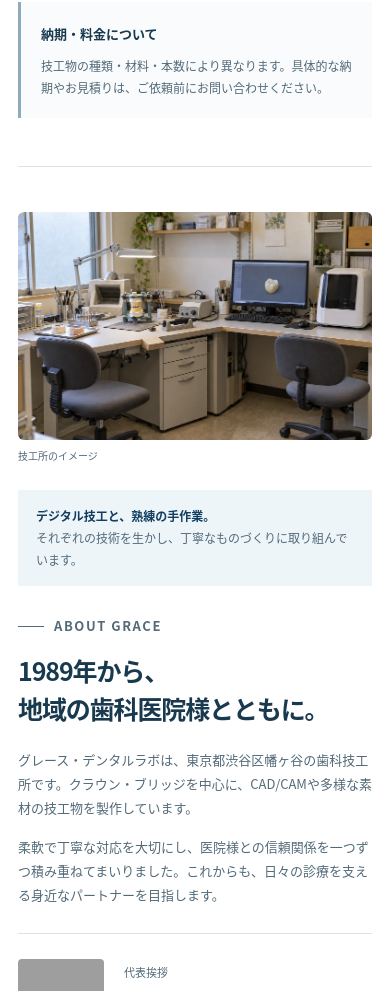
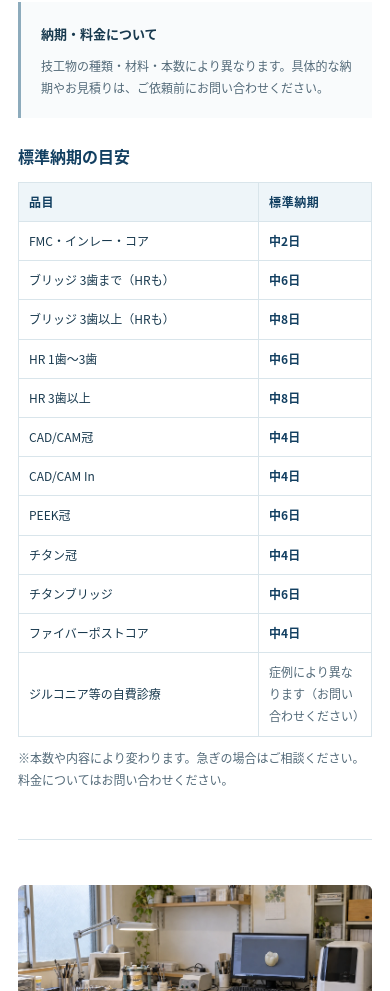
Before and after one commit to gracedental/grace-dental-lab, a plain HTML site: page index.html in a window 390 px wide. Shown: the part 4668-5659 px from the top of the page. Drawn offline with Linux system fonts and the light colour scheme; grey boxes are pictures that could not be loaded.

Commit message:
標準納期の目安を追加

```diff
--- a/index.html
+++ b/index.html
@@ -24,7 +24,7 @@
 .section{padding-block:82px}.section-heading{display:flex;align-items:flex-end;justify-content:space-between;gap:48px;margin-bottom:30px}.section-heading h2,.section-title{margin-top:12px;font-size:29px;font-weight:700;letter-spacing:-.045em}.section-heading>p{color:var(--muted);font-size:13px;max-width:400px}.product-grid{display:grid;grid-template-columns:repeat(4,1fr);gap:16px}.product-card{border-top:3px solid var(--accent);padding:25px 21px 23px;background:var(--paper)}.product-top{display:flex;justify-content:space-between;align-items:center;margin-bottom:21px}.product-top .number{color:#678496;letter-spacing:.12em;font-size:11px}.product-top svg{width:32px;height:32px;color:var(--accent)}.product-card h3{font-size:16px;min-height:50px}.product-card p{margin-top:12px;font-size:12px;color:var(--muted)}.product-tag{display:inline-block;margin-top:20px;font-size:10px;color:var(--blue);background:#e4eff4;padding:3px 9px}
 .gallery-section{background:var(--pale)}.gallery-grid{display:grid;grid-template-columns:repeat(2,1fr);gap:25px}.gallery-card{background:white;border:1px solid #e4ebf0;border-radius:7px;overflow:hidden}.gallery-image{padding:18px;height:230px;display:flex;align-items:center;justify-content:center;background:white}.gallery-image img{width:100%;height:100%;object-fit:contain}.gallery-pair{display:grid;grid-template-columns:1fr 1fr;gap:10px;height:230px;padding:18px}.gallery-pair figure{min-width:0;display:flex;justify-content:center;align-items:center}.gallery-pair img{width:100%;height:100%;object-fit:contain}.gallery-copy{padding:20px 24px 24px;border-top:1px solid #eef2f5}.gallery-copy .label{font-size:10px;font-weight:600;color:var(--accent);letter-spacing:.12em}.gallery-copy h3{margin-top:6px;font-size:17px}.gallery-copy p{margin-top:8px;color:var(--muted);font-size:12px}
 .pickup-section{padding-top:72px;padding-bottom:0}.pickup-panel{display:grid;grid-template-columns:1.15fr 1fr;gap:48px;padding:42px 48px;background:var(--blue);border-radius:7px;color:white}.pickup-panel .eyebrow{color:#b2d9ec}.pickup-panel h2{margin-top:12px;font-size:27px;letter-spacing:-.04em}.pickup-panel p{color:#e1edf4;margin-top:16px;font-size:13px}.area-content{display:flex;flex-direction:column;justify-content:center}.area-tags{display:grid;grid-template-columns:1fr 1fr;gap:12px}.area-tags span{padding:13px 15px;border:1px solid #7797ad;border-radius:3px;text-align:center;font-size:16px;font-weight:600}.area-content small{margin-top:13px;font-size:11px;color:#e1edf4}
-.step-grid{display:grid;grid-template-columns:repeat(3,1fr);gap:24px}.step{padding:24px 23px;border:1px solid var(--line);border-radius:6px}.step-number{display:block;color:var(--accent);font-size:12px;font-weight:600;letter-spacing:.08em;margin-bottom:15px}.step h3{font-size:17px}.step p{margin-top:11px;font-size:12px;color:var(--muted)}.quote-note{display:flex;align-items:flex-start;gap:22px;padding:22px 25px;margin-top:22px;background:var(--paper);border-left:3px solid #8dabbc}.quote-note strong{font-size:13px;white-space:nowrap}.quote-note p{font-size:12px;color:var(--muted)}
+.step-grid{display:grid;grid-template-columns:repeat(3,1fr);gap:24px}.step{padding:24px 23px;border:1px solid var(--line);border-radius:6px}.step-number{display:block;color:var(--accent);font-size:12px;font-weight:600;letter-spacing:.08em;margin-bottom:15px}.step h3{font-size:17px}.step p{margin-top:11px;font-size:12px;color:var(--muted)}.quote-note{display:flex;align-items:flex-start;gap:22px;padding:22px 25px;margin-top:22px;background:var(--paper);border-left:3px solid #8dabbc}.quote-note strong{font-size:13px;white-space:nowrap}.quote-note p{font-size:12px;color:var(--muted)}.delivery{margin-top:26px}.delivery h3{font-size:16px;color:var(--blue)}.delivery-table{width:100%;border-collapse:collapse;margin-top:13px;font-size:13px;background:white}.delivery-table th,.delivery-table td{border:1px solid var(--line);padding:9px 14px;text-align:left}.delivery-table th{background:var(--pale);color:var(--blue);font-size:12px;letter-spacing:.05em}.delivery-table td:last-child{white-space:nowrap;font-weight:600;color:var(--blue);width:32%}.delivery-table td.delivery-long{white-space:normal;font-weight:400;color:var(--muted)}.delivery-note{margin-top:10px;font-size:12px;color:var(--muted)}@media(max-width:640px){.delivery-table{font-size:12px}.delivery-table th,.delivery-table td{padding:8px 10px}}
 .about-section{padding-top:0}.about-grid{display:grid;grid-template-columns:1fr 1fr;gap:54px;padding-top:70px;border-top:1px solid var(--line)}.about-image{width:100%;border-radius:6px;aspect-ratio:1.55;object-fit:cover}.about-image-caption{margin-top:7px;color:var(--muted);font-size:10px}.about-copy .section-title{font-size:27px;margin-bottom:20px}.about-copy>p{color:var(--muted);font-size:13px}.about-copy>p+p{margin-top:15px}.representative{display:flex;gap:20px;align-items:flex-start;margin-top:26px;padding-top:25px;border-top:1px solid var(--line)}.representative img{width:86px;height:108px;object-fit:cover;object-position:top;border-radius:4px;flex-shrink:0}.representative .role{font-size:11px;color:var(--muted)}.representative h3{font-size:18px;margin-top:3px}.representative p{font-size:12px;color:var(--muted);margin-top:9px}.about-bottom{margin-top:24px;background:var(--pale);padding:15px 18px;font-size:12px;color:var(--muted)}.about-bottom strong{color:var(--blue)}
 .contact-section{background:#f0f5f8;border-top:1px solid var(--line)}.contact-grid{display:grid;grid-template-columns:.95fr 1.05fr;gap:70px}.contact-copy h2{font-size:31px;letter-spacing:-.06em;margin-top:15px}.contact-copy>p{margin-top:18px;color:var(--muted);font-size:13px}.telephone{margin-top:29px}.telephone .caption{color:var(--muted);font-size:11px}.telephone a{display:inline-flex;align-items:center;gap:13px;font-size:31px;font-weight:700;text-decoration:none;letter-spacing:.035em}.telephone svg{width:24px;height:24px}.contact-copy .button{margin-top:19px}.email-address{margin-top:9px;font-size:11px;color:var(--muted);overflow-wrap:anywhere}.company-info{margin:0}.company-row{display:grid;grid-template-columns:95px minmax(0,1fr);gap:13px;padding:15px 0;border-bottom:1px solid #ccdce5}.company-row:first-child{padding-top:0}.company-row dt{font-size:11px;color:var(--muted);padding-top:2px}.company-row dd{margin:0;font-size:13px;overflow-wrap:anywhere}.company-row .map-link{display:inline-flex;margin-top:7px;color:var(--accent);font-size:11px}.site-footer{padding-block:24px;font-size:10px;color:var(--muted);background:white}.footer-inner{display:flex;justify-content:space-between;gap:20px}.footer-name{font-size:12px;font-weight:700;color:var(--blue)}.mobile-contact{display:none}
 @media(max-width:1080px){.header-inner{gap:15px}.site-nav{gap:15px}.site-nav a{font-size:11px}.brand-jp{font-size:15px}.brand{gap:8px}.hero-grid{gap:25px}.hero h1{font-size:41px}.hero-picture img{height:360px}.hero-actions{gap:14px}.product-grid{grid-template-columns:repeat(2,1fr)}.product-card h3{min-height:0}.section-heading{gap:30px}.section-heading h2{font-size:27px}.contact-grid{gap:40px}}
@@ -79,7 +79,7 @@
 <section class="section" id="flow"><div class="wrap"><div class="section-heading"><div><p class="eyebrow" lang="en">HOW TO ORDER</p><h2>ご依頼の流れ</h2></div><p>初めての医院様も、まずはお電話またはメールでご連絡ください。ご依頼内容や受け渡し方法をご案内いたします。</p></div><div class="step-grid">
 <article class="step"><span class="step-number">STEP 01</span><h3>お電話・メールでご相談</h3><p>技工物の種類・材料・本数・ご希望の納期をお知らせください。お見積りについても承ります。</p></article>
 <article class="step"><span class="step-number">STEP 02</span><h3>模型・指示書の受け渡し</h3><p>ご相談のうえ、集配または配送で模型・指示書をお預かりし、製作内容を確認します。</p></article>
-<article class="step"><span class="step-number">STEP 03</span><h3>製作・納品</h3><p>確認した内容に沿って製作し、お約束した日程に合わせて納品します。</p></article></div><div class="quote-note" id="pricing"><strong>納期・料金について</strong><p>技工物の種類・材料・本数により異なります。具体的な納期やお見積りは、ご依頼前にお問い合わせください。</p></div></div></section>
+<article class="step"><span class="step-number">STEP 03</span><h3>製作・納品</h3><p>確認した内容に沿って製作し、お約束した日程に合わせて納品します。</p></article></div><div class="quote-note" id="pricing"><strong>納期・料金について</strong><p>技工物の種類・材料・本数により異なります。具体的な納期やお見積りは、ご依頼前にお問い合わせください。</p></div><div class="delivery"><h3>標準納期の目安</h3><table class="delivery-table"><tr><th>品目</th><th>標準納期</th></tr><tr><td>FMC・インレー・コア</td><td>中2日</td></tr><tr><td>ブリッジ 3歯まで（HRも）</td><td>中6日</td></tr><tr><td>ブリッジ 3歯以上（HRも）</td><td>中8日</td></tr><tr><td>HR 1歯〜3歯</td><td>中6日</td></tr><tr><td>HR 3歯以上</td><td>中8日</td></tr><tr><td>CAD/CAM冠</td><td>中4日</td></tr><tr><td>CAD/CAM In</td><td>中4日</td></tr><tr><td>PEEK冠</td><td>中6日</td></tr><tr><td>チタン冠</td><td>中4日</td></tr><tr><td>チタンブリッジ</td><td>中6日</td></tr><tr><td>ファイバーポストコア</td><td>中4日</td></tr><tr><td>ジルコニア等の自費診療</td><td class="delivery-long">症例により異なります（お問い合わせください）</td></tr></table><p class="delivery-note">※本数や内容により変わります。急ぎの場合はご相談ください。料金についてはお問い合わせください。</p></div></div></section>
 <section class="section about-section" id="about"><div class="wrap about-grid"><div><figure><img class="about-image" src="lab-interior-2026.webp" alt="手作業とCADの作業台がある歯科技工所のイメージ" width="1536" height="1024" loading="lazy" decoding="async" /><figcaption class="about-image-caption">技工所のイメージ</figcaption></figure><p class="about-bottom"><strong>デジタル技工と、熟練の手作業。</strong><br />それぞれの技術を生かし、丁寧なものづくりに取り組んでいます。</p></div><div class="about-copy"><p class="eyebrow" lang="en">ABOUT GRACE</p><h2 class="section-title">1989年から、<br />地域の歯科医院様とともに。</h2><p>グレース・デンタルラボは、東京都渋谷区幡ヶ谷の歯科技工所です。クラウン・ブリッジを中心に、CAD/CAMや多様な素材の技工物を製作しています。</p><p>柔軟で丁寧な対応を大切にし、医院様との信頼関係を一つずつ積み重ねてまいりました。これからも、日々の診療を支える身近なパートナーを目指します。</p><div class="representative" id="greeting"><img src="representative_photo.png" alt="代表 寺島光一" width="1446" height="1820" loading="lazy" decoding="async" /><div><span class="role">代表挨拶</span><h3>寺島 光一</h3><p>1989年の創業以来、精度・納期・品質にこだわり続けてまいりました。患者様の安心と満足を第一に、誠実な仕事を積み重ねてまいります。</p></div></div></div></div></section>
 <section class="section contact-section" id="contact"><div class="wrap contact-grid"><div class="contact-copy"><p class="eyebrow" lang="en">CONTACT</p><h2>技工物のご依頼・ご相談は、<br />お気軽にお問い合わせください。</h2><p>新規のお取引、お見積り、納期・集配のご相談など、お電話またはメールで承ります。</p><div class="telephone"><p class="caption">お電話・FAX</p><a href="tel:0353719468"><svg aria-hidden="true"><use href="#phone" /></svg>03-5371-9468</a></div><a class="button" href="mailto:gracedental1989@gmail.com?subject=%E6%8A%80%E5%B7%A5%E7%89%A9%E3%81%AE%E3%81%94%E7%9B%B8%E8%AB%87"><svg aria-hidden="true"><use href="#mail" /></svg>メールでお問い合わせ</a><p class="email-address">gracedental1989@gmail.com</p></div><dl class="company-info">
 <div class="company-row"><dt>技工所名</dt><dd>グレース・デンタルラボ</dd></div><div class="company-row"><dt>代表</dt><dd>寺島 光一</dd></div><div class="company-row"><dt>所在地</dt><dd>〒151-0072<br />東京都渋谷区幡ヶ谷2-42-2 宮竹ビル1F<br /><a class="map-link" href="https://www.google.com/maps/search/?api=1&amp;query=%E6%9D%B1%E4%BA%AC%E9%83%BD%E6%B8%8B%E8%B0%B7%E5%8C%BA%E5%B9%A1%E3%83%B6%E8%B0%B72-42-2" target="_blank" rel="noopener noreferrer">Googleマップで場所を見る ↗</a></dd></div><div class="company-row"><dt>営業時間</dt><dd>平日 9:00〜18:00<br />定休日：土日祝</dd></div><div class="company-row"><dt>TEL・FAX</dt><dd><a href="tel:0353719468">03-5371-9468</a></dd></div><div class="company-row"><dt>メール</dt><dd><a href="mailto:gracedental1989@gmail.com">gracedental1989@gmail.com</a></dd></div>
```
